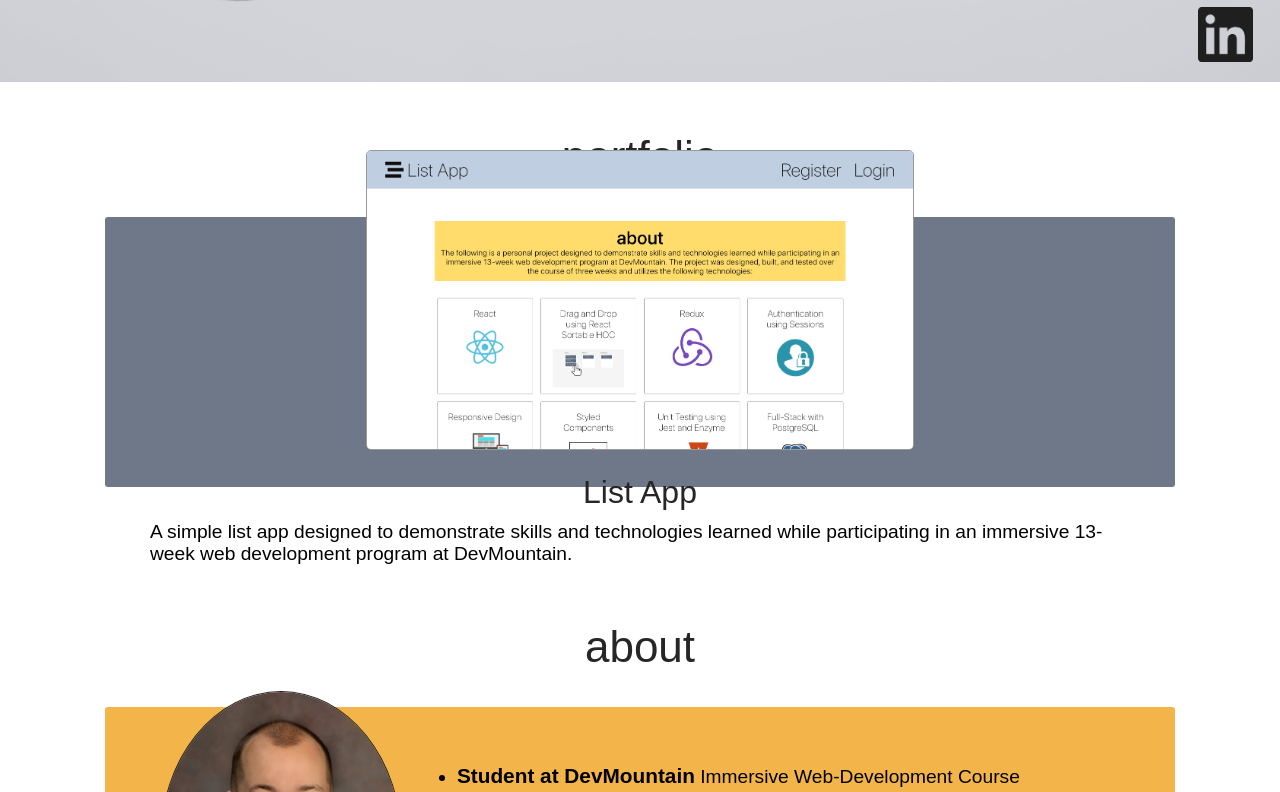
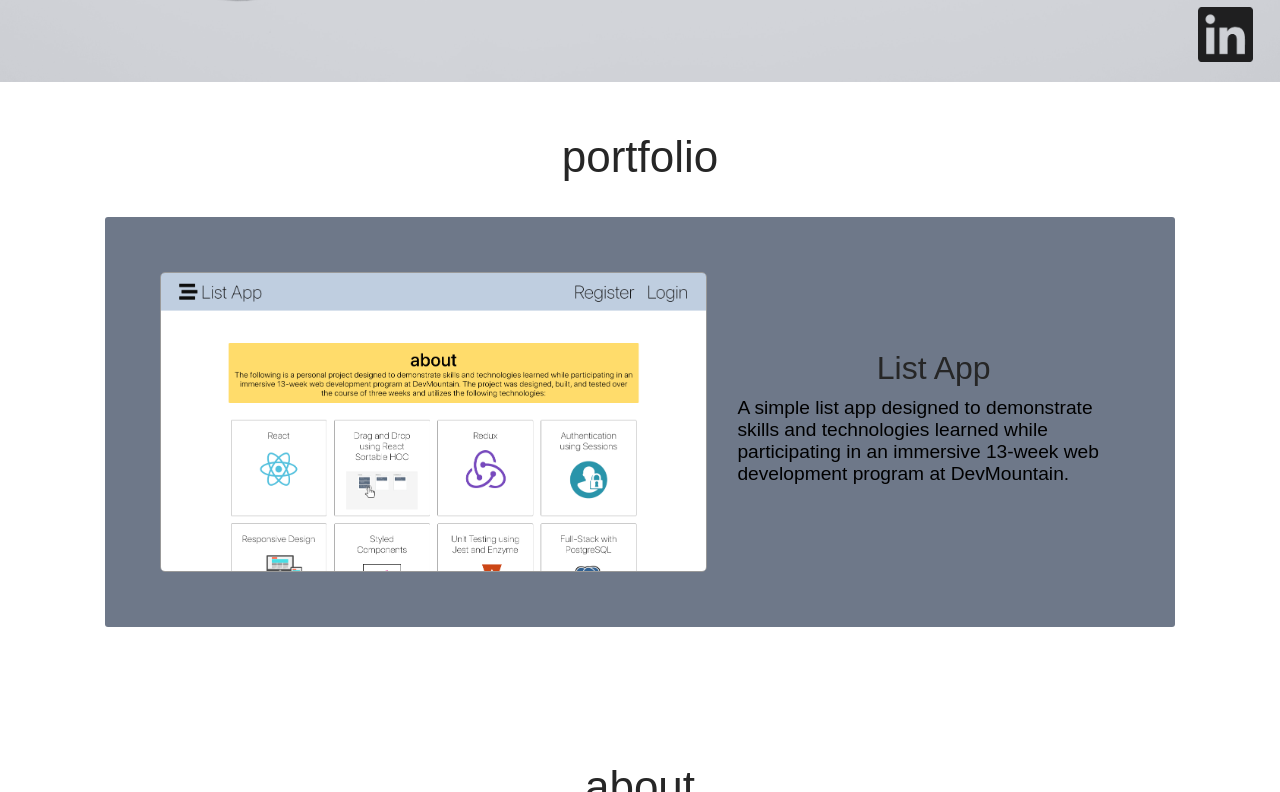
Before and after one commit to fdavison1/portfolio-mockup, a React (Create React App) app: page / in a window 1280 px wide. Shown: the part 718-1510 px from the top of the page. Built offline with nearby package versions, Linux system fonts and the light colour scheme.

Commit message:
List App formatting

```diff
--- a/src/App.js
+++ b/src/App.js
@@ -161,15 +161,13 @@ background: #f3b54a;
     width: 400px
     flex-direction: column
     height: 100vh
-  }
-  `
+  }`
 
 const Banner2 = styled.div`
 background: #6e7889
   padding: 35px;
   border-radius: 3px;
   display: flex
-  height: 200px
   align-items: center
   width: 1000px
   @media (max-width: 500px){
@@ -192,7 +190,12 @@ const ListApp = styled.div`
 
 
 
-const MobileDiv = styled.div``
+const MobileDiv = styled.div`
+display: flex
+align-items: center
+@media (max-width: 500px){
+  flex-direction: column
+}`
 
 function App() {
   return (
```
